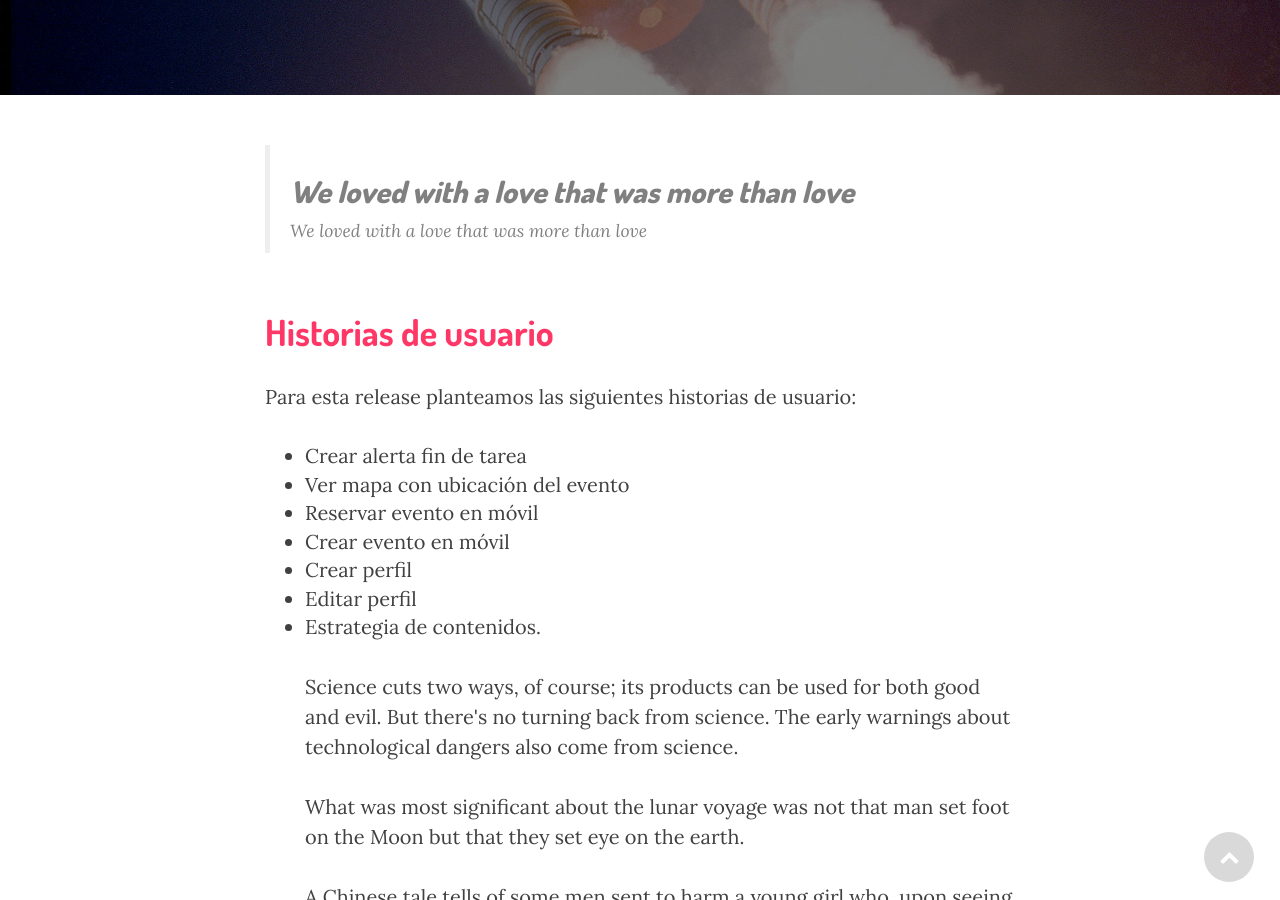
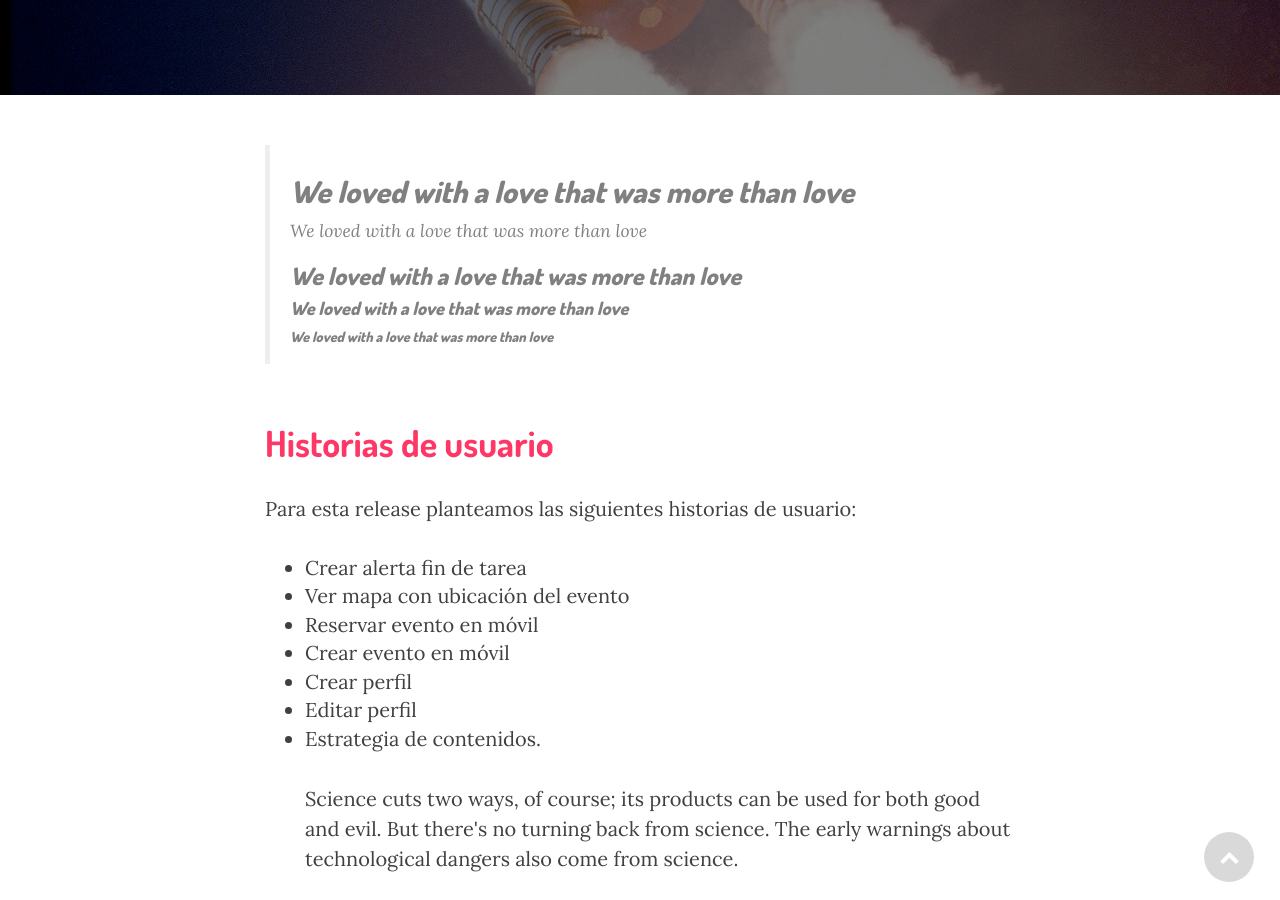
Before and after one commit to Rooof-Project/memoria, a Jekyll site: the page built from _posts/2015-04-13-Release-4.markdown, in a window 1280 px wide and 900 px high, scrolled down 392 px. Built offline with Jekyll 4.4.1, drawn with Linux system fonts in a browser that asks for light colours; nearby versions of some CDN libraries.

Commit message:
Updated 2015-04-13-Release-4.markdown

```diff
--- a/_posts/2015-04-13-Release-4.markdown
+++ b/_posts/2015-04-13-Release-4.markdown
@@ -9,6 +9,9 @@ published: true
 
 <blockquote> <h2>We loved with a love that was more than love</h2>
 We loved with a love that was more than love
+<h3>We loved with a love that was more than love</h3>
+<h4>We loved with a love that was more than love</h4>
+<h5>We loved with a love that was more than love</h5>
 </blockquote>
 
 <h2 class="section-heading">Historias de usuario</h2>
```
